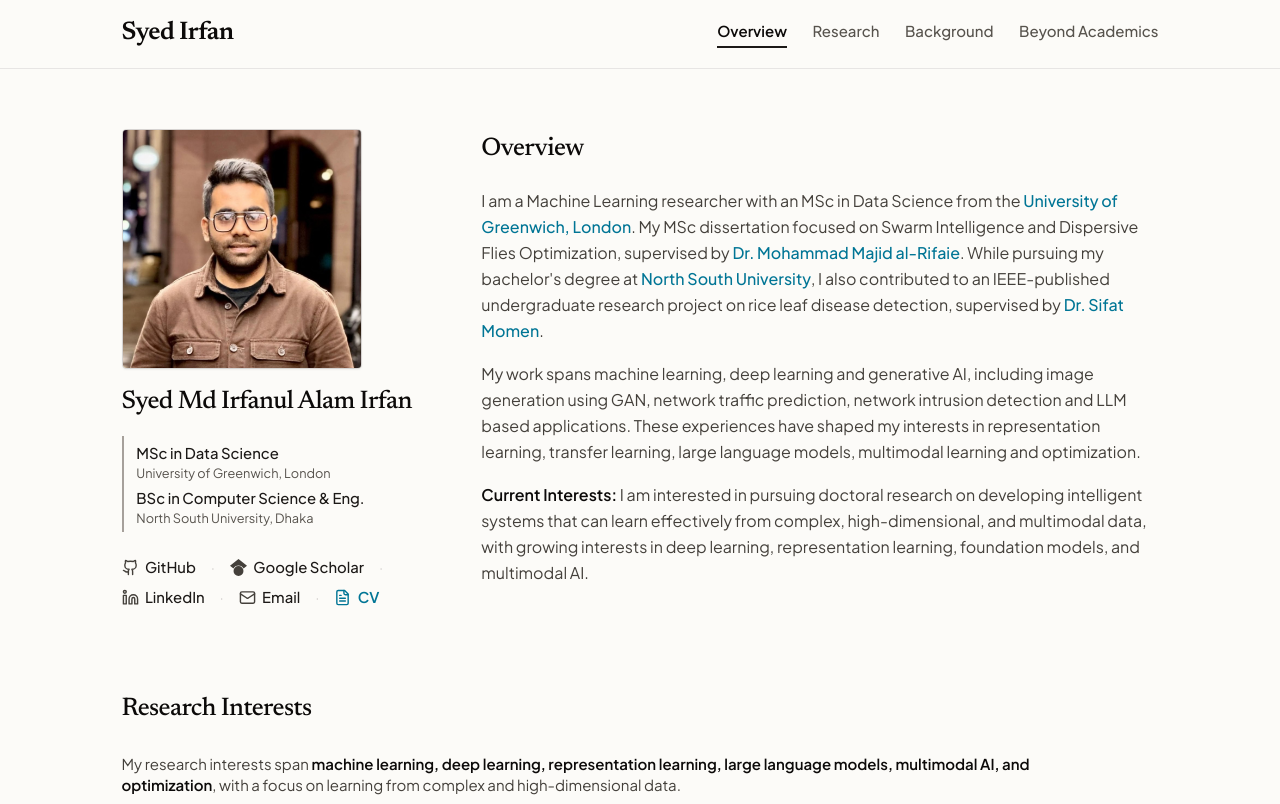
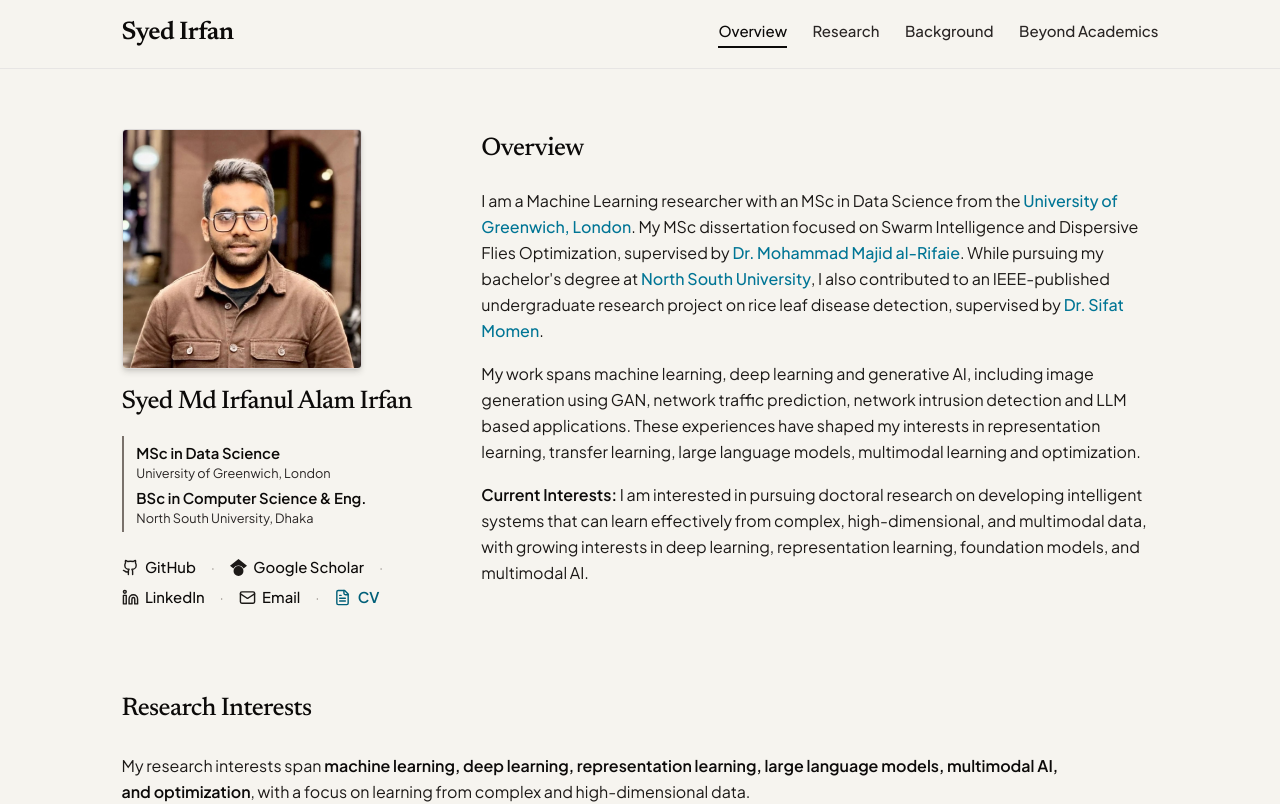
Before and after one commit to syedirfanx/academic-profile, a React (Vite) app: page / in a window 1280 px wide. Shown: the top 804 px of the page. Built offline with nearby package versions, Linux system fonts and the light colour scheme.

Commit message:
Update site

```diff
--- a/src/App.tsx
+++ b/src/App.tsx
@@ -32,7 +32,7 @@ export default function App() {
   };
 
   return (
-    <div className="min-h-screen bg-[#FCFBF8] text-stone-900 flex flex-col font-sans selection:bg-stone-900 selection:text-white">
+    <div className="min-h-screen bg-[#F6F4EF] text-stone-900 flex flex-col font-sans selection:bg-stone-900 selection:text-white">
       {/* Persistent Clean Header */}
       <Header
         activePage={activePage}
--- a/src/components/ExperienceSection.tsx
+++ b/src/components/ExperienceSection.tsx
@@ -19,14 +19,14 @@ export const ExperienceSection: React.FC = () => {
                 <h3 className="font-editorial font-semibold text-stone-950 text-base sm:text-lg">
                   {exp.role}
                   {exp.organization && (
-                    <span className="font-sans font-normal text-stone-700 text-sm">
+                    <span className="font-sans font-medium text-stone-900 text-sm">
                       {", "}{exp.organization}
                     </span>
                   )}
                 </h3>
-                <span className="text-xs text-stone-500">{exp.period}</span>
+                <span className="text-xs sm:text-sm text-stone-800 font-medium">{exp.period}</span>
               </div>
-              <p className="text-sm text-stone-700 leading-relaxed">
+              <p className="text-sm sm:text-[15px] text-stone-900 leading-relaxed">
                 {exp.description}
               </p>
             </div>
--- a/src/components/Header.tsx
+++ b/src/components/Header.tsx
@@ -25,7 +25,7 @@ export const Header: React.FC<HeaderProps> = ({ activePage, onNavigate }) => {
   };
 
   return (
-    <header className="sticky top-0 z-40 bg-[#FCFBF8]/95 backdrop-blur-md border-b border-stone-200">
+    <header className="sticky top-0 z-40 bg-[#F6F4EF]/95 backdrop-blur-md border-b border-stone-200">
       <div className="max-w-5xl mx-auto px-4 sm:px-6 h-16 flex items-center justify-between">
 
         {/* Wordmark brand */}
@@ -37,7 +37,7 @@ export const Header: React.FC<HeaderProps> = ({ activePage, onNavigate }) => {
         </button>
 
         {/* Desktop & Tablet Navigation Tabs */}
-        <nav className="hidden sm:flex items-center gap-4 md:gap-6 text-sm md:text-[15px] text-stone-600">
+        <nav className="hidden sm:flex items-center gap-4 md:gap-6 text-sm md:text-[15px] text-stone-800">
           {navItems.map((item) => {
             const isActive = activePage === item.id;
             return (
@@ -46,8 +46,8 @@ export const Header: React.FC<HeaderProps> = ({ activePage, onNavigate }) => {
                 onClick={() => handleNav(item.id)}
                 className={`transition-colors whitespace-nowrap pb-1 border-b-2 font-medium cursor-pointer ${
                   isActive
-                    ? 'text-stone-950 font-semibold border-stone-900'
-                    : 'text-stone-600 hover:text-stone-950 border-transparent hover:border-stone-300'
+                    ? 'text-stone-950 font-bold border-stone-950'
+                    : 'text-stone-800 hover:text-stone-950 border-transparent hover:border-stone-400'
                 }`}
               >
                 {item.label}
@@ -70,7 +70,7 @@ export const Header: React.FC<HeaderProps> = ({ activePage, onNavigate }) => {
 
       {/* Mobile Menu */}
       {mobileMenuOpen && (
-        <div className="sm:hidden border-b border-stone-200 bg-[#FCFBF8] px-4 py-3 space-y-1 shadow-sm">
+        <div className="sm:hidden border-b border-stone-200 bg-[#F6F4EF] px-4 py-3 space-y-1 shadow-sm">
           <div className="flex flex-col gap-1 text-sm text-stone-700">
             {navItems.map((item) => (
               <button
--- a/src/components/PhDGoalSection.tsx
+++ b/src/components/PhDGoalSection.tsx
@@ -12,8 +12,8 @@ export const PhDGoalSection: React.FC = () => {
           </h2>
         </div>
 
-        <div className="space-y-6 text-sm text-stone-700 leading-relaxed max-w-4xl">
-          <p className="text-sm sm:text-[15px]">
+        <div className="space-y-6 text-stone-900 leading-relaxed max-w-4xl">
+          <p className="text-[15px] sm:text-[16px]">
             My research interests span <strong className="font-semibold text-stone-950">machine learning, deep learning, representation learning, large language models, multimodal AI, and optimization</strong>, with a focus on learning from complex and high-dimensional data.
           </p>
 
@@ -24,18 +24,18 @@ export const PhDGoalSection: React.FC = () => {
                 key={theme.title}
                 className="border-t-2 border-stone-800 pt-2.5 space-y-1.5"
               >
-                <h3 className="text-base font-editorial font-semibold text-stone-900">
+                <h3 className="text-base font-editorial font-semibold text-stone-950">
                   {theme.title}
                 </h3>
 
-                <div className="text-sm text-stone-700 font-normal leading-relaxed">
+                <div className="text-sm sm:text-[15px] text-stone-900 font-normal leading-relaxed">
                   {theme.topics.join(' · ')}
                 </div>
               </div>
             ))}
           </div>
 
-          <p className="text-sm sm:text-[15px]">
+          <p className="text-[15px] sm:text-[16px]">
             I am particularly interested in developing <strong className="font-semibold text-stone-950">robust, transferable, and efficient learning systems</strong> and exploring how representations, foundation models, and multimodal information can be effectively combined.
           </p>
         </div>
--- a/src/index.css
+++ b/src/index.css
@@ -13,8 +13,10 @@
 
   body {
     font-family: var(--font-sans);
-    background-color: #FCFBF8;
-    color: #1c1917;
+    background-color: #F6F4EF;
+    color: #0f172a;
+    -webkit-font-smoothing: antialiased;
+    -moz-osx-font-smoothing: grayscale;
   }
 
   h1, h2, h3, .font-editorial {
--- a/src/pages/HomePage.tsx
+++ b/src/pages/HomePage.tsx
@@ -24,7 +24,7 @@ export const HomePage: React.FC<HomePageProps> = ({ onOpenCV }) => {
           {/* Left Column: Portrait & Personal Details */}
           <div className="md:col-span-4 space-y-4 flex flex-col items-center md:items-start text-center md:text-left">
             <div className="w-48 sm:w-56 md:w-full max-w-[240px]">
-              <div className="aspect-square rounded border border-stone-300 overflow-hidden bg-stone-100 shadow-xs">
+              <div className="aspect-square rounded-sm border border-stone-300/80 overflow-hidden bg-stone-100 shadow-md shadow-stone-800/15">
                 {!imageError ? (
                   <img
                     src={portraitImg}
@@ -49,72 +49,72 @@ export const HomePage: React.FC<HomePageProps> = ({ onOpenCV }) => {
             </div>
 
             {/* Academic Credentials */}
-            <div className="text-xs sm:text-sm text-stone-700 border-l-2 border-stone-400 pl-3 py-1 space-y-1 text-left leading-relaxed w-full">
+            <div className="text-xs sm:text-sm text-stone-900 border-l-2 border-stone-500 pl-3 py-1 space-y-1 text-left leading-relaxed w-full">
               <div>
-                <strong className="text-stone-900 font-medium">MSc in Data Science</strong>
-                <div className="text-stone-600 text-xs">University of Greenwich, London</div>
+                <strong className="text-stone-950 font-semibold">MSc in Data Science</strong>
+                <div className="text-stone-800 text-xs font-normal">University of Greenwich, London</div>
               </div>
               <div>
-                <strong className="text-stone-900 font-medium">BSc in Computer Science &amp; Eng.</strong>
-                <div className="text-stone-600 text-xs">North South University, Dhaka</div>
+                <strong className="text-stone-950 font-semibold">BSc in Computer Science &amp; Eng.</strong>
+                <div className="text-stone-800 text-xs font-normal">North South University, Dhaka</div>
               </div>
             </div>
 
             {/* Links & Contact */}
-            <div className="flex flex-wrap items-center gap-x-3.5 gap-y-2 pt-2 text-xs sm:text-sm text-stone-700 w-full text-left">
+            <div className="flex flex-wrap items-center gap-x-3.5 gap-y-2 pt-2 text-xs sm:text-sm text-stone-900 w-full text-left">
               <a
                 href={PROFILE_DATA.github}
                 target="_blank"
                 rel="noreferrer noopener"
-                className="inline-flex items-center gap-1.5 font-medium text-stone-900 hover:text-stone-600 hover:underline transition-colors"
+                className="inline-flex items-center gap-1.5 font-medium text-stone-950 hover:text-stone-700 hover:underline transition-colors"
               >
-                <Github className="w-4 h-4 text-stone-700 shrink-0" />
+                <Github className="w-4 h-4 text-stone-900 shrink-0" />
                 <span>GitHub</span>
               </a>
 
-              <span className="text-stone-300 select-none">·</span>
+              <span className="text-stone-400 select-none">·</span>
 
               <a
                 href={PROFILE_DATA.googleScholar}
                 target="_blank"
                 rel="noreferrer noopener"
-                className="inline-flex items-center gap-1.5 font-medium text-stone-900 hover:text-stone-600 hover:underline transition-colors"
+                className="inline-flex items-center gap-1.5 font-medium text-stone-950 hover:text-stone-700 hover:underline transition-colors"
               >
-                <GoogleScholarIcon className="w-4 h-4 text-stone-700 shrink-0" />
+                <GoogleScholarIcon className="w-4 h-4 text-stone-900 shrink-0" />
                 <span>Google Scholar</span>
               </a>
 
-              <span className="text-stone-300 select-none">·</span>
+              <span className="text-stone-400 select-none">·</span>
 
               <a
                 href={PROFILE_DATA.linkedin}
                 target="_blank"
                 rel="noreferrer noopener"
-                className="inline-flex items-center gap-1.5 font-medium text-stone-900 hover:text-stone-600 hover:underline transition-colors"
+                className="inline-flex items-center gap-1.5 font-medium text-stone-950 hover:text-stone-700 hover:underline transition-colors"
               >
-                <Linkedin className="w-4 h-4 text-stone-700 shrink-0" />
+                <Linkedin className="w-4 h-4 text-stone-900 shrink-0" />
                 <span>LinkedIn</span>
               </a>
 
-              <span className="text-stone-300 select-none">·</span>
+              <span className="text-stone-400 select-none">·</span>
 
               <a
                 href={`mailto:${PROFILE_DATA.email}`}
-                className="inline-flex items-center gap-1.5 font-medium text-stone-900 hover:text-stone-600 hover:underline transition-colors"
+                className="inline-flex items-center gap-1.5 font-medium text-stone-950 hover:text-stone-700 hover:underline transition-colors"
               >
-                <Mail className="w-4 h-4 text-stone-700 shrink-0" />
+                <Mail className="w-4 h-4 text-stone-900 shrink-0" />
                 <span>Email</span>
               </a>
 
               {onOpenCV && (
                 <>
-                  <span className="text-stone-300 select-none">·</span>
+                  <span className="text-stone-400 select-none">·</span>
                   <button
                     onClick={onOpenCV}
-                    className="inline-flex items-center gap-1.5 font-semibold text-cyan-700 hover:text-cyan-900 hover:underline transition-colors cursor-pointer"
+                    className="inline-flex items-center gap-1.5 font-semibold text-cyan-800 hover:text-cyan-950 hover:underline transition-colors cursor-pointer"
                     title="View Curriculum Vitae"
                   >
-                    <FileText className="w-4 h-4 text-cyan-700 shrink-0" />
+                    <FileText className="w-4 h-4 text-cyan-800 shrink-0" />
                     <span>CV</span>
                   </button>
                 </>
@@ -124,7 +124,7 @@ export const HomePage: React.FC<HomePageProps> = ({ onOpenCV }) => {
           </div>
 
           {/* Right Column: Narrative Biography */}
-          <div className="md:col-span-8 space-y-4 text-[15px] sm:text-[16px] text-stone-700 leading-relaxed font-normal pt-1">
+          <div className="md:col-span-8 space-y-4 text-[15px] sm:text-[16px] text-stone-900 leading-relaxed font-normal pt-1">
             <h2 className="text-xl sm:text-2xl font-editorial font-medium tracking-tight text-stone-950 pb-1">
               Overview
             </h2>
```
Also changed, not shown: src/components/ResearchSection.tsx (+12 -12 lines), src/components/SelectedProjects.tsx (+4 -4 lines).
